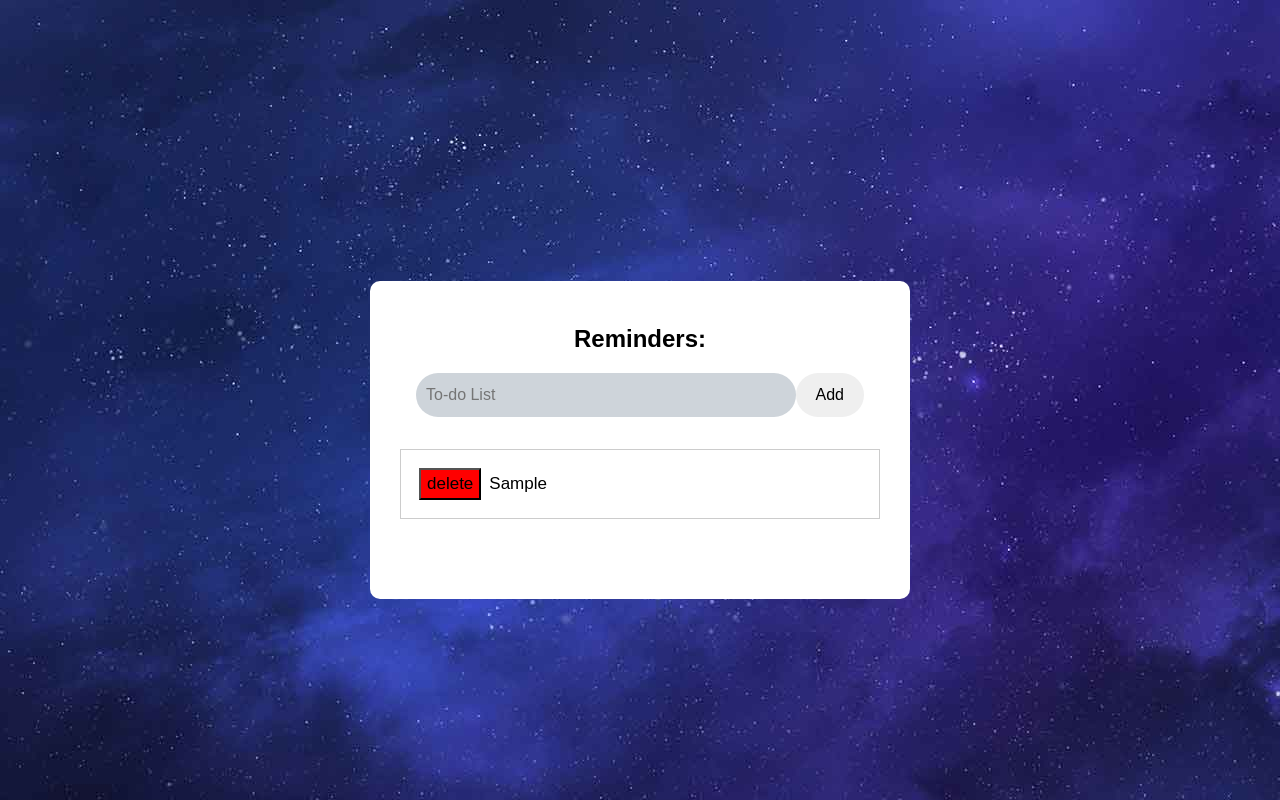
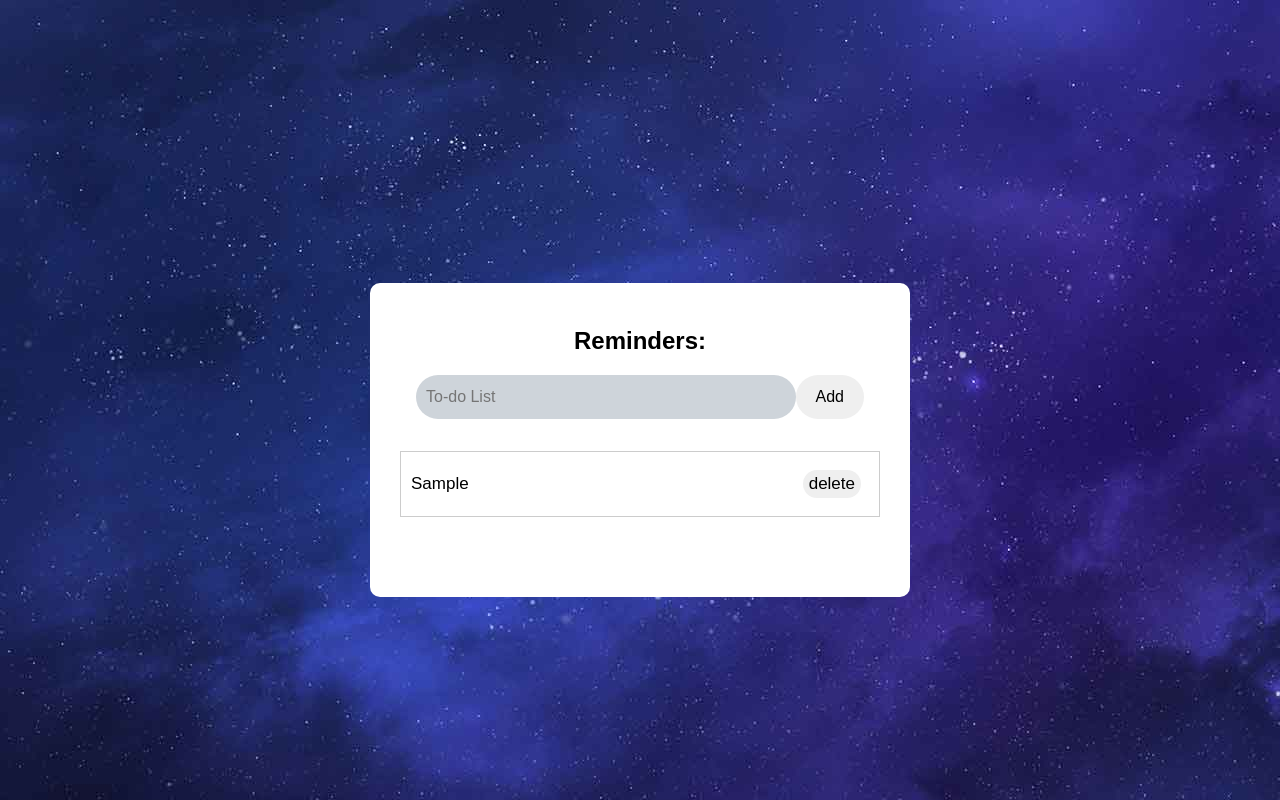
Before and after one commit to irm1005-itec1005-fall-2023/assignment-04-sominan01, a plain HTML site: page index.html in a window 1280 px wide. Both pictures are taken after typing "Sample" into the empty fields and a click on the button "Add". Drawn offline with Linux system fonts and the light colour scheme.

Commit message:
delete item

```diff
--- a/script.js
+++ b/script.js
@@ -30,33 +30,6 @@ function handlesubmit (event) {
     renderData();
 
 }
-
-/*
-function renderList() {
-    console.log ("Render List:", todolistArray);
-
-    todolistResult.innerHTML = "";
-
-    for (let index = 0; index < todolistArray.length; index++) {
-
-        let tempList = document.createElement ("li");
-
-        tempList.textContent = todolistArray[index];
-
-        todolistResult.prepend(tempList);
-
-    }
-
-    todolistCountP.textContent = "You have " + todolistArray.length + " things to do!";
-
-
-}
-
-//call it the first time
-
-//lecture 19, button
-
-*/
 
 function renderData() {
 
@@ -91,8 +64,8 @@ function renderData() {
 
         });
 
+        tempListItem.appendChild(tempParagraph);
         tempListItem.appendChild(tempButton);
-        tempListItem.appendChild(tempParagraph);
 
         todolistResult.appendChild(tempListItem);
 
@@ -101,4 +74,4 @@ function renderData() {
 
 }
 
-//lecture 10 14:40 CSS, mark as completed
+//CSS, mark as completed
--- a/style.css
+++ b/style.css
@@ -80,7 +80,6 @@ input {
 
 .container {
   display: flex;
-  justify-content: space-between;
   align-items: center;
   border: 1px solid #ccc;
   padding: 10px;
@@ -100,12 +99,15 @@ ul li {
   background-color: #fff;
   display:flex;
   flex-direction: row;
+  justify-content: space-between;
   align-items: center;
 }
 
 .my-button {
   margin: 0.5rem;
-  background-color: red;
+  background-color: rgb(143, 143, 143)172, 166, 166;
+  border:none;
+  border-radius: 2rem;
 }
 
 /**** Screen reader text utility clsas *******/
```
